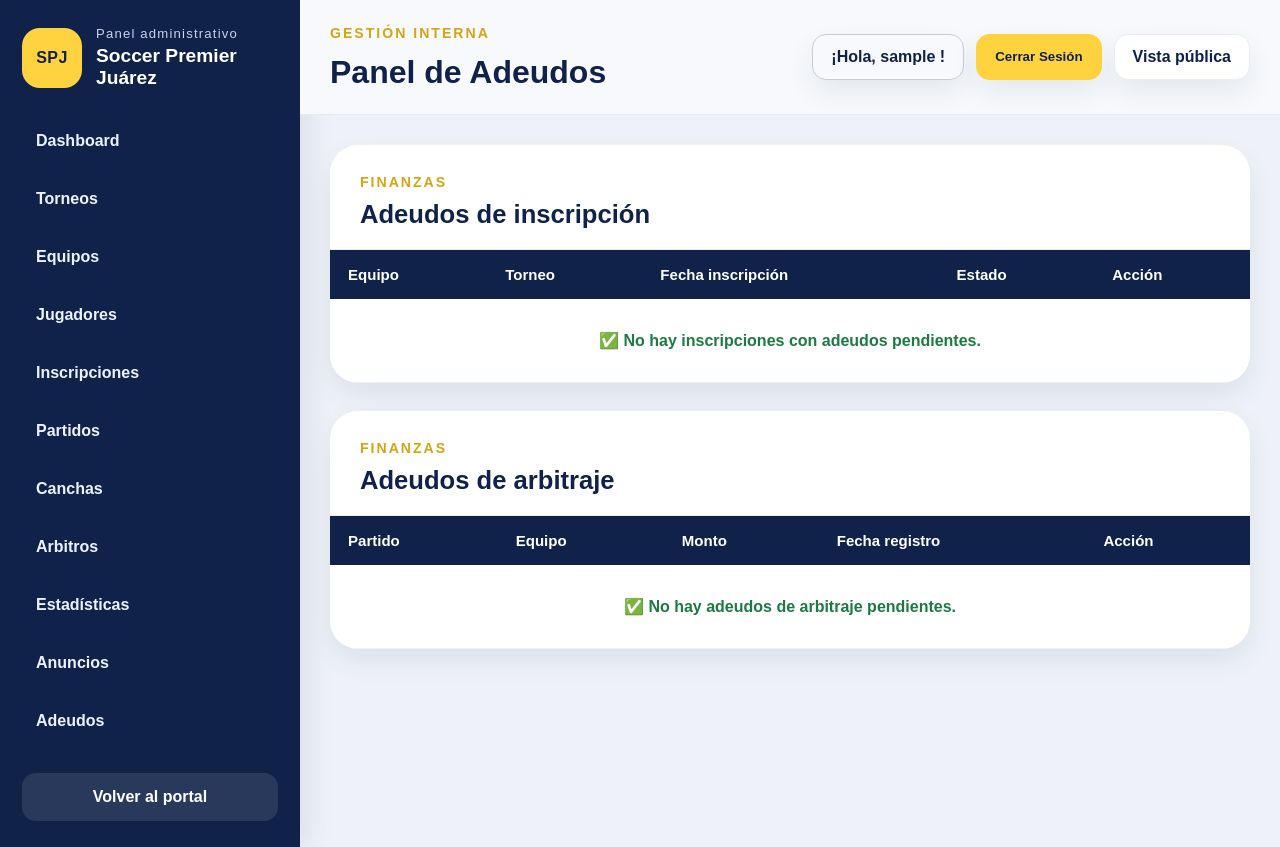
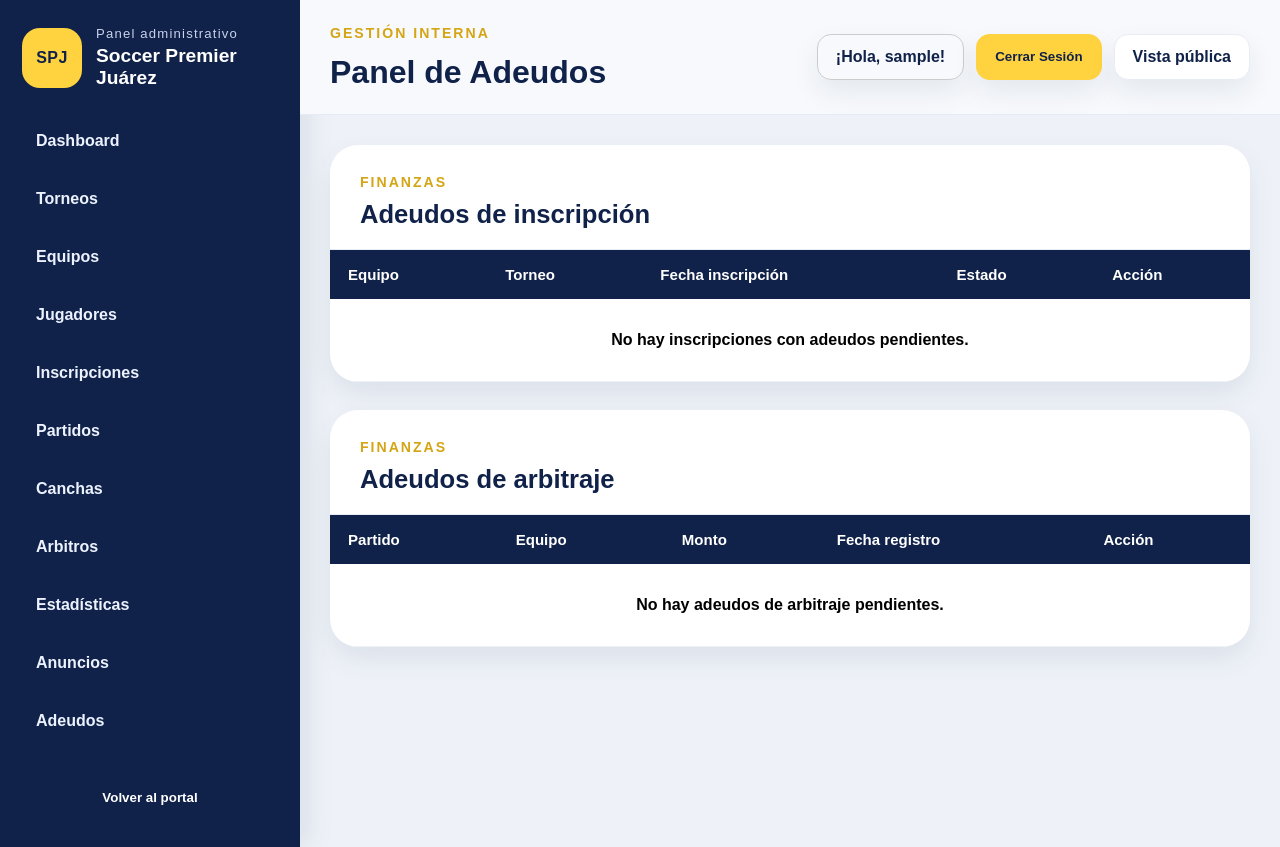
Before and after one commit to KSinloop/soccerpremier_app1, a Flask app: page /admin/adeudos in a window 1280 px wide. Run offline with Flask 3, Linux system fonts and the light colour scheme; the visitor is signed in with stand-in values (Sample User, id 1); data that the repository does not hold is empty.

Commit message:
Pequeñas correciones en textos de unas screens y se agrego que el admin pueda ir a la vista publica sin tener que cerrar sesion

```diff
--- a/templates/admin/adeudos_admin.html
+++ b/templates/admin/adeudos_admin.html
@@ -38,8 +38,8 @@
                 </tr>
                 {% else %}
                 <tr>
-                    <td colspan="5" style="text-align:center; color: #1d7a45; padding: 32px; font-weight: 700;">
-                        ✅ No hay inscripciones con adeudos pendientes.
+                    <td colspan="5" style="text-align:center; color: #000000; padding: 32px; font-weight: 700;">
+                         No hay inscripciones con adeudos pendientes.
                     </td>
                 </tr>
                 {% endfor %}
@@ -91,8 +91,8 @@
                 </tr>
                 {% else %}
                 <tr>
-                    <td colspan="5" style="text-align:center; color: #1d7a45; padding: 32px; font-weight: 700;">
-                        ✅ No hay adeudos de arbitraje pendientes.
+                    <td colspan="5" style="text-align:center; color: #000000; padding: 32px; font-weight: 700;">
+                         No hay adeudos de arbitraje pendientes.
                     </td>
                 </tr>
                 {% endfor %}
--- a/templates/admin/base_admin.html
+++ b/templates/admin/base_admin.html
@@ -22,7 +22,7 @@
             <a href="{{ url_for('admin.vista_torneos_admin') }}" class="admin-nav-link">Torneos</a>
             <a href="{{ url_for('admin.vista_equipos_admin') }}" class="admin-nav-link">Equipos</a>
             <a href="{{ url_for('admin.vista_jugadores_admin') }}" class="admin-nav-link">Jugadores</a>
-            <a href =" {{ url_for('admin.vista_inscripciones_admin') }}" class="admin-nav-link">Inscripciones</a>
+            <a href="{{ url_for('admin.vista_inscripciones_admin') }}" class="admin-nav-link">Inscripciones</a>
             <a href="{{ url_for('admin.vista_partidos_admin') }}" class="admin-nav-link">Partidos</a>
             <a href="{{ url_for('admin.vista_canchas_admin') }}" class="admin-nav-link">Canchas</a>
             <a href="{{ url_for('admin.vista_arbitros_admin') }}" class="admin-nav-link">Arbitros</a>
@@ -32,7 +32,12 @@
         </nav>
 
         <div class="admin-sidebar-footer">
-            <a href="{{ url_for('public.index') }}" class="admin-logout">Volver al portal</a>
+            <!-- Se actualizó a un formulario POST para que de verdad cierre la sesión -->
+            <form action="{{ url_for('auth.logout') }}" method="POST" style="margin: 0; padding: 0;">
+                <button type="submit" class="admin-logout" style="width: 100%; border: none; cursor: pointer; text-align: left; background: none; font-family: inherit;" onclick="return confirm('¿Estás seguro de que deseas salir? Se cerrará tu sesión y volverás al portal principal.');">
+                    Volver al portal
+                </button>
+            </form>
         </div>
 
     </aside>
@@ -46,18 +51,19 @@
 
             <div class="admin-topbar-actions">
                 {% if current_user.is_authenticated %}
-            <!-- Mensaje que saluda al usuario y botón de logout -->
                 <span class="admin-chip" style="background-color: transparent; border: 1px solid #ccc;">
-                 ¡Hola, {{ current_user.username }} !
+                    ¡Hola, {{ current_user.username }}!
                 </span>
 
+                 <!-- Botón 1: SÍ cierra sesión y pide confirmación -->
                 <form action="{{ url_for('auth.logout') }}" method="POST" style="display:inline;">
-                <button type="submit" class="admin-chip admin-chip-gold" style="cursor: pointer;">
+                    <button type="submit" class="admin-chip admin-chip-gold" style="cursor: pointer;" onclick="return confirm('¿Seguro que quieres cerrar sesión? Tendrás que volver a ingresar tus datos para entrar al panel.');">
                          Cerrar Sesión
                     </button>
                 </form>
                 {% endif %}
 
+                        <!-- Botón 2: NO cierra sesión, solo te lleva a dar la vuelta -->
                  <a href="{{ url_for('public.index') }}" class="admin-chip">Vista pública</a>
                   </div>
                     </header>
--- a/templates/admin/equipos_admin.html
+++ b/templates/admin/equipos_admin.html
@@ -47,7 +47,7 @@
             </article>
             {% else %}
             <div style="text-align: center; padding: 20px; width: 100%;">
-                <p>No hay equipos registrados aún. ¡Crea el primero!</p>
+                <p>No hay equipos registrados aún.</p>
             </div>
             {% endfor %}
         </div>
--- a/templates/admin/partidos_admin.html
+++ b/templates/admin/partidos_admin.html
@@ -53,7 +53,7 @@
                 </tr>
                 {% else %}
                 <tr>
-                    <td colspan="7" style="text-align: center; padding: 20px;">No hay partidos programados aún. ¡Abre el calendario!</td>
+                    <td colspan="7" style="text-align: center; padding: 20px;">No hay partidos programados aún.</td>
                 </tr>
                 {% endfor %}
             </tbody>
```
Also changed, not shown: templates/public/base_public.html (+7 -1 lines). Lines whose indentation alone changed are shown as unchanged.
